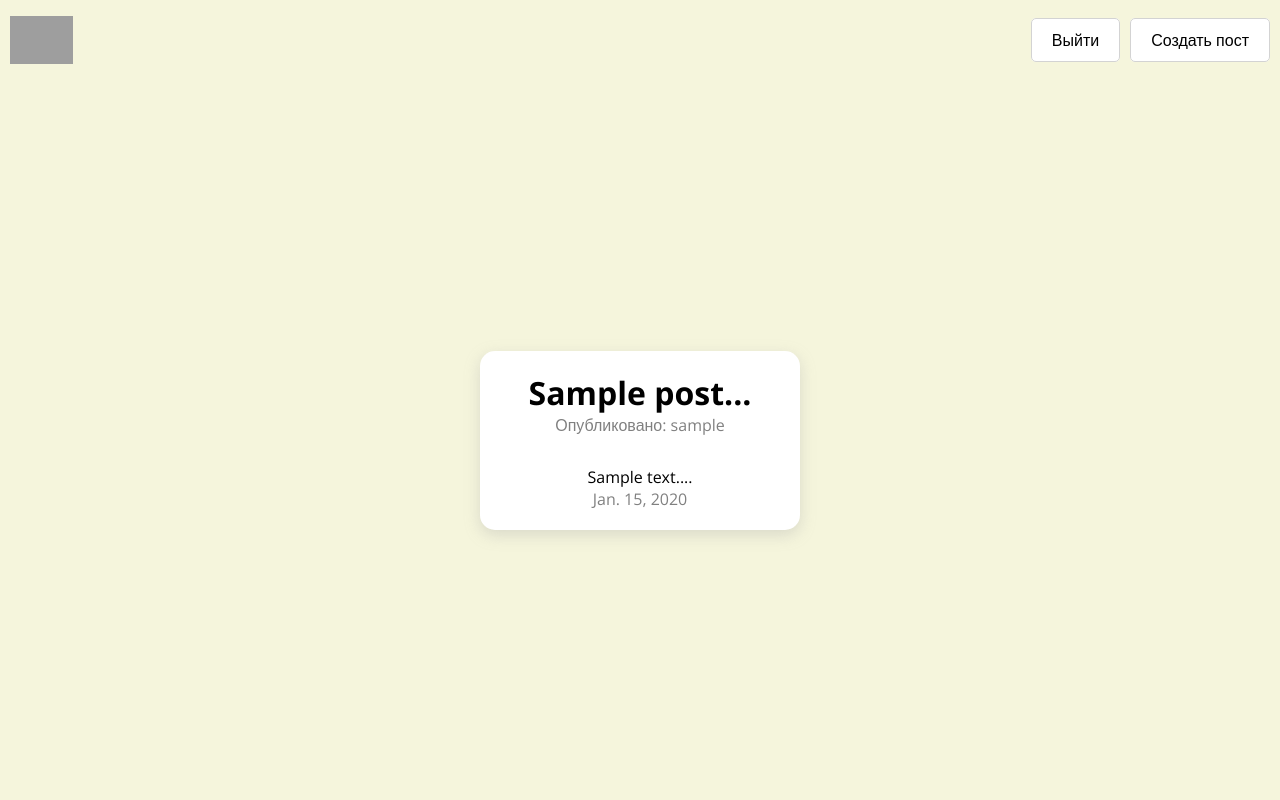
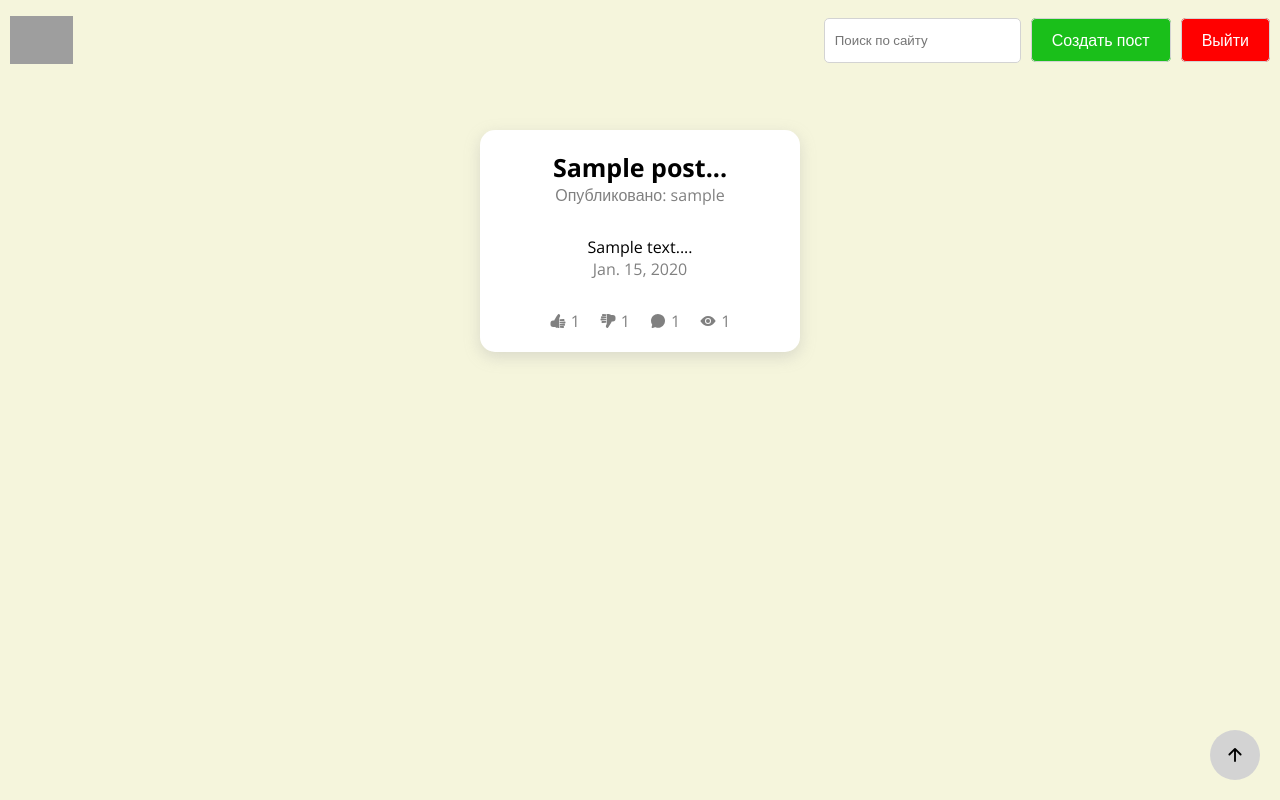
Before and after one commit to doublewera/blog_421, a Django app: page /app/ in a window 1280 px wide. Run offline with Django 5.2, Linux system fonts and the light colour scheme; a user stored in the database is signed in; tables that the repository leaves empty hold one stand-in row (values such as "Sample post"); some web fonts are replaced; grey boxes are pictures that could not be loaded.

Commit message:
Завершение проекта

```diff
--- a/app/models.py
+++ b/app/models.py
@@ -9,6 +9,7 @@ class Post(models.Model):
     author = models.ForeignKey('auth.User', on_delete=models.CASCADE, default=1)
     likes = models.ManyToManyField('auth.User', related_name='likes')
     dislikes = models.ManyToManyField('auth.User', related_name='dislikes')
+    views = models.ManyToManyField('auth.User', related_name='views')
 
     def __str__(self):
         return self.title
--- a/app/templates/base_layout.html
+++ b/app/templates/base_layout.html
@@ -14,10 +14,13 @@
       nomodule
       src="https://unpkg.com/ionicons@7.1.0/dist/ionicons/ionicons.js"
     ></script>
+    <script defer src="{% static 'script.js' %}"></script>
   </head>
   <body>
-
-    <header>
+    <a class="to-start" href="#header">
+      <ion-icon name="arrow-up"></ion-icon>
+    </a>
+    <header id="header">
       <nav class="navbar">
         <div class="navbar-start">
           <a class="navbar-logo" href="{% url 'app:home' %}">
@@ -29,19 +32,24 @@
         </div>
         <div class="navbar-menu">
           <div class="navbar-item">
-            {% if not user.is_authenticated %}
-            <a class="button" href="{% url 'users:login' %}"> Войти </a>
-            {% else %}
-            <a class="button" href="{% url 'users:logout' %}"> Выйти </a>
-            {% endif %}
+            <form action="" method="get">
+              <input type="search" name="q" placeholder="Поиск по сайту">
+            </form>
           </div>
           {% if user.is_authenticated %}
           <div class="navbar-item">
-            <a class="button" href="{% url 'app:create_post' %}">
+            <a class="button primary" href="{% url 'app:create_post' %}">
               Создать пост
             </a>
           </div>
           {% endif %}
+          <div class="navbar-item">
+            {% if not user.is_authenticated %}
+            <a class="button primary" href="{% url 'users:login' %}"> Войти </a>
+            {% else %}
+            <a class="button danger" href="{% url 'users:logout' %}"> Выйти </a>
+            {% endif %}
+          </div>
         </div>
       </nav>
     </header>
--- a/app/templates/home.html
+++ b/app/templates/home.html
@@ -1,7 +1,7 @@
 {% extends 'base_layout.html' %}
 
 {% block content %}
-  <div class="container">
+  <div class="home-container">
     {% if posts %}
       {% for post in posts %}
       <a class="post" href="{% url 'app:post' post.pk %}">
@@ -13,6 +13,24 @@
           <div class="text">{{post.snippet}}</div>
           <div class="date">{{post.created_at}}</div>
         </div>
+        <div class="post-statistics">
+          <div class="stat">
+            <ion-icon name="thumbs-up"></ion-icon>
+            {{post.likes.count}}
+          </div>
+          <div class="stat">
+            <ion-icon name="thumbs-down"></ion-icon>
+            {{post.dislikes.count}}
+          </div>
+          <div class="stat">
+            <ion-icon name="chatbubble"></ion-icon>
+            {{post.comment_set.count}}
+          </div>
+          <div class="stat">
+            <ion-icon name="eye"></ion-icon>
+            {{post.views.count}}
+          </div>
+        </div>
       </a>
       {% endfor %}
     {% else %}
@@ -20,4 +38,11 @@
     </div>
     {% endif %}
   </div>
+  {% if posts.count < all_posts_count and all_posts_count > 0 %}
+  <div class="show-more">
+    <a class="button primary" href="{% url 'app:home' %}?quantity={{posts.count|add:3}}">
+      Показать больше
+    </a>
+  </div>
+  {% endif %}
 {% endblock %}
--- a/app/views.py
+++ b/app/views.py
@@ -4,18 +4,33 @@ from .forms import PostForm, CommentForm
 from django.contrib.auth.decorators import login_required
 from django.shortcuts import get_object_or_404
 from django.core.paginator import Paginator
+from django.db.models import Q
 
 
 def home(request):
     posts = Post.objects.all()
-    return render(request, "home.html", {"posts": posts})
+    all_posts_count = posts.count()
+    quantity = int(request.GET.get("quantity", 3))
+    posts = posts[:quantity]
+    q = request.GET.get("q")
+
+    if q:
+        posts = Post.objects.filter(Q(title__icontains=q) | Q(body__icontains=q))
+
+    return render(
+        request, "home.html", {"posts": posts, "all_posts_count": all_posts_count}
+    )
 
 
 def post(request, pk):
     post_data = get_object_or_404(Post, pk=pk)
+
+    if request.user.is_authenticated:
+        post_data.views.add(request.user)
+
     post_comments = Comment.objects.filter(post=post_data)
     post_comments = Paginator(post_comments, 3)
-    page = request.GET.get('page')
+    page = request.GET.get("page")
     post_comments = post_comments.get_page(page)
 
     form = CommentForm()
--- /dev/null
+++ b/static/script.js
@@ -0,0 +1,8 @@
+document.querySelectorAll('a[href^="#"]').forEach((link) => {
+  link.addEventListener("click", (e) => {
+    e.preventDefault();
+    document
+      .querySelector(link.getAttribute("href"))
+      .scrollIntoView({ behavior: "smooth", block: "start" });
+  });
+});
--- a/static/style.css
+++ b/static/style.css
@@ -37,7 +37,6 @@ body {
 .navbar .button {
   padding: 10px 20px;
   border: 1px solid lightgrey;
-  background: white;
   border-radius: 5px;
   cursor: pointer;
   color: black;
@@ -191,12 +190,12 @@ form button {
 
 .primary {
   background: rgb(26, 191, 26);
-  color: white;
+  color: white !important;
 }
 
 .danger {
   background: red;
-  color: white;
+  color: white !important;
 }
 
 .buttons .button:active {
@@ -489,3 +488,76 @@ form .title {
   display: flex;
   gap: 10px;
 }
+
+.home-container {
+  display: flex;
+  flex-wrap: wrap;
+  margin: auto;
+  gap: 20px;
+  justify-content: center;
+  padding: 50px 0;
+}
+.home-container .title {
+  font-weight: bold;
+  font-size: 25px;
+}
+
+.show-more {
+  text-align: center;
+  padding: 50px 0;
+}
+.show-more .button {
+  padding: 10px 20px;
+  border: none;
+  font-size: 16px;
+  border-radius: 5px;
+  color: white;
+  cursor: pointer;
+  text-decoration: none;
+}
+.to-start {
+  width: 50px;
+  height: 50px;
+  position: fixed;
+  bottom: 20px;
+  right: 20px;
+  background: lightgrey;
+  border-radius: 50%;
+  display: flex;
+  justify-content: center;
+  align-items: center;
+  font-size: 20px;
+  color: black;
+  cursor: pointer;
+}
+
+.post-statistics {
+  display: flex;
+  gap: 20px;
+  justify-content: center;
+  color: grey;
+}
+.stat {
+  display: flex;
+  align-items: center;
+  gap: 5px;
+}
+
+.navbar-item form {
+  background: none;
+  border: none;
+  box-shadow: none;
+  padding: 0;
+  margin: 0;
+  min-width: auto;
+}
+.navbar-item form input {
+  height: 45px;
+  border: 1px solid lightgrey;
+  border-radius: 5px;
+  padding: 0 10px;
+  outline: none;
+}
+.navbar-menu {
+  align-items: center;
+}
```
Also changed, not shown: app/migrations/0008_post_views.py (added).
